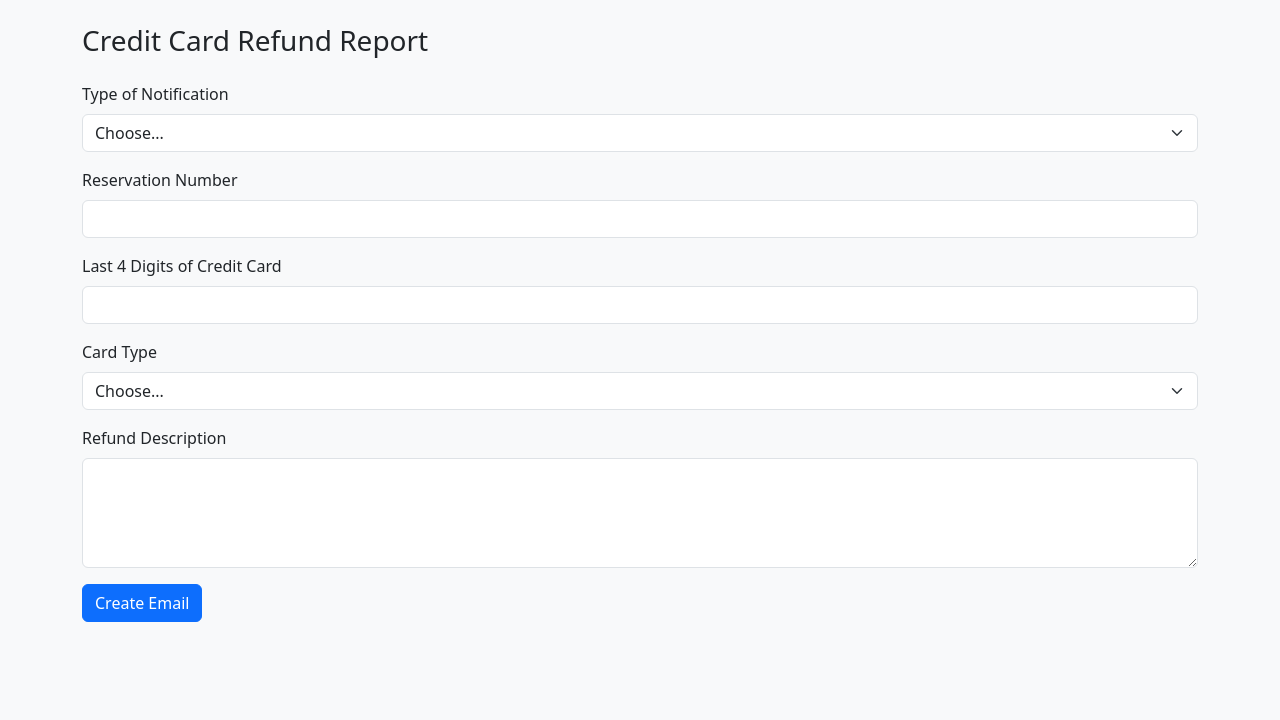
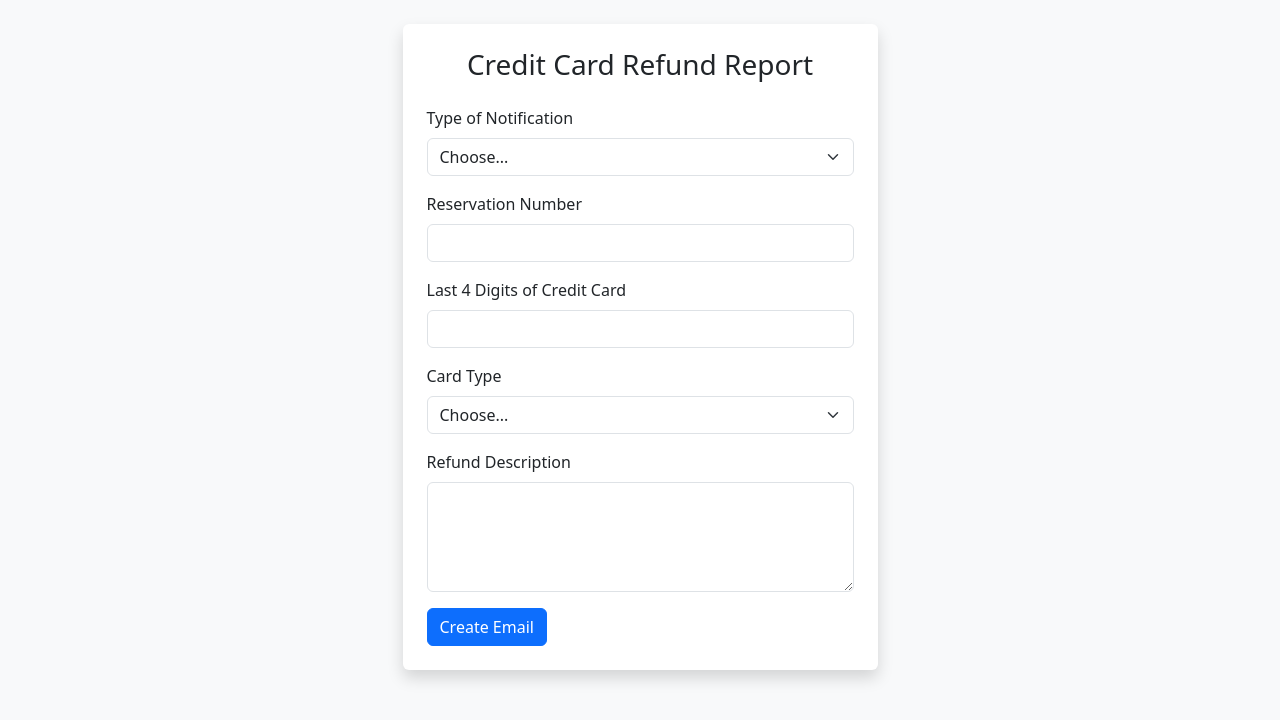
Before and after one commit to gitprolsu/CC-Mailer, a plain HTML site: page index.html in a window 1280 px wide. Drawn offline with nearby package versions, Linux system fonts and the light colour scheme.

Commit message:
updated index look

```diff
--- a/index.html
+++ b/index.html
@@ -12,7 +12,9 @@
 <body class="bg-light p-4">
 
     <div class="container">
-        <h3 class="mb-4">Credit Card Refund Report</h3>
+        <div class="row justify-content-center">
+            <div class="col-md-6 col-lg-5 bg-white p-4 rounded shadow">
+                <h3 class="mb-4 text-center">Credit Card Refund Report</h3>
 
                 <form id="refundForm">
                     <div class="mb-3">
@@ -53,7 +55,11 @@
 
                     <button type="submit" class="btn btn-primary">Create Email</button>
                 </form>
+
             </div>
+        </div>
+    </div>
+
 
     <!-- JS to handle email creation -->
     <script src="logic.js"></script>
```
Lines whose indentation alone changed are shown as unchanged.
